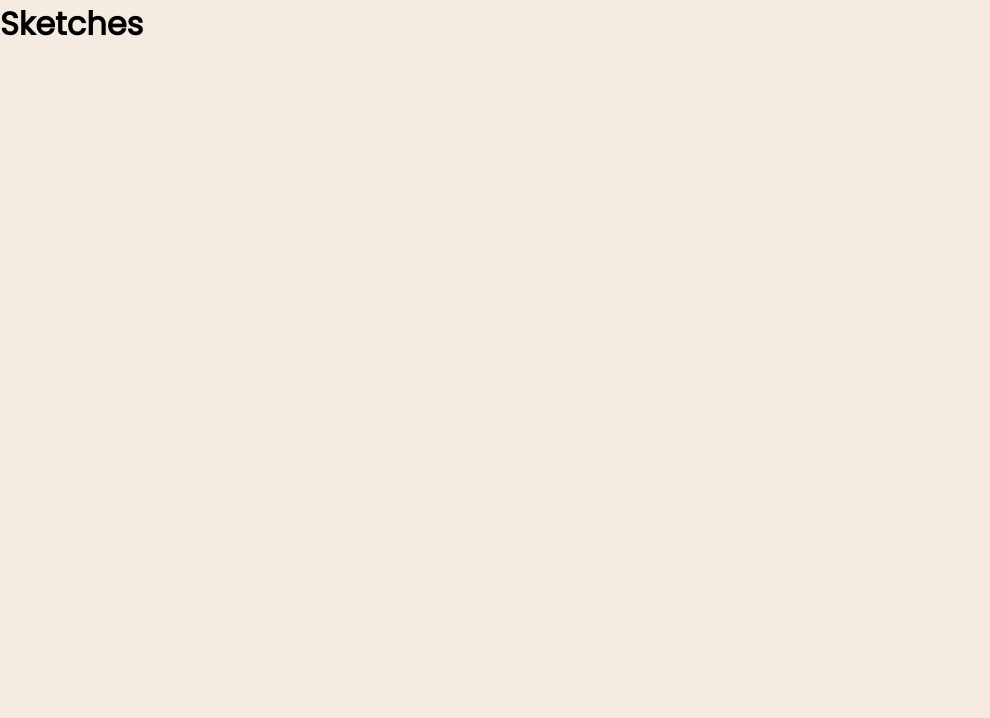
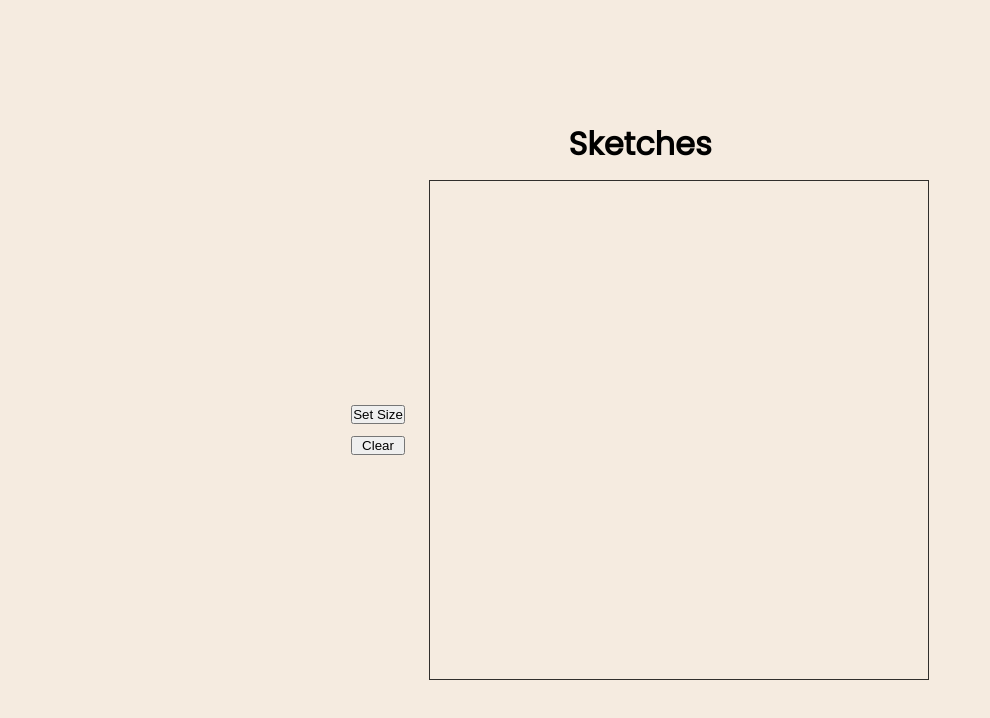
Before and after one commit to PrimaSentana/Sketches, a plain HTML site: page index.html in a window 1280 px wide. Shown: the whole page, without its empty margins (0-990 px from the left). Drawn offline with Linux system fonts and the light colour scheme.

Commit message:
adding classes

```diff
--- a/index.html
+++ b/index.html
@@ -3,13 +3,33 @@
 <head>
     <meta charset="UTF-8">
     <meta name="viewport" content="width=device-width, initial-scale=1.0">
-    <title>Skteches</title>
+    <title>Sketches</title>
+    <link rel="preconnect" href="https://fonts.googleapis.com" />
+    <link rel="preconnect" href="https://fonts.gstatic.com" crossorigin />
+    <link
+      href="https://fonts.googleapis.com/css2?family=Roboto:wght@400;700&display=swap"
+      rel="stylesheet"
+    />
     <link rel="stylesheet" href="style.css">
 </head>
 <body>
-    <h1 class="title">Sketches</h1>
-    <div class="container">
+    <div class="main-container">
+        <div class="container">
+            <div class="header">
+                <h1>Sketches</h1>
+            </div>
+
+            <div class="main">
+                <div class="tools">
+                    <button id="change-btn">Set Size</button>
+                    <button id="clear">Clear</button>
+                </div>
+                <div class="grid"></div>
+            </div>
+        </div>
     </div>
+
+
 
     <script async src="main.js"></script>
 </body>
```
